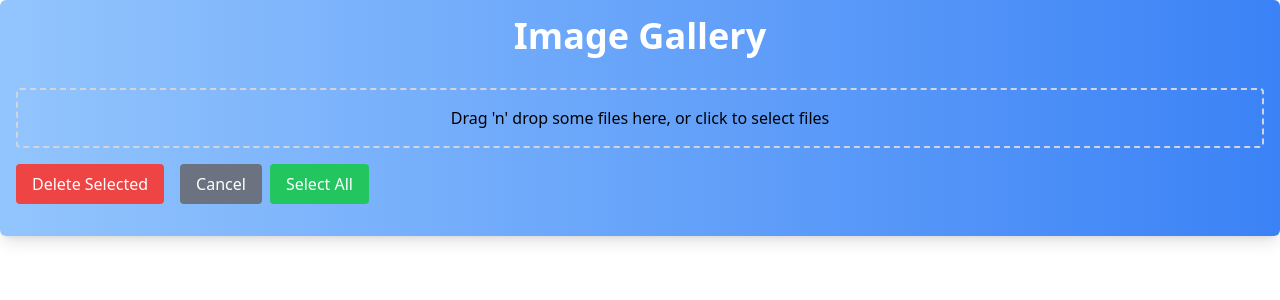
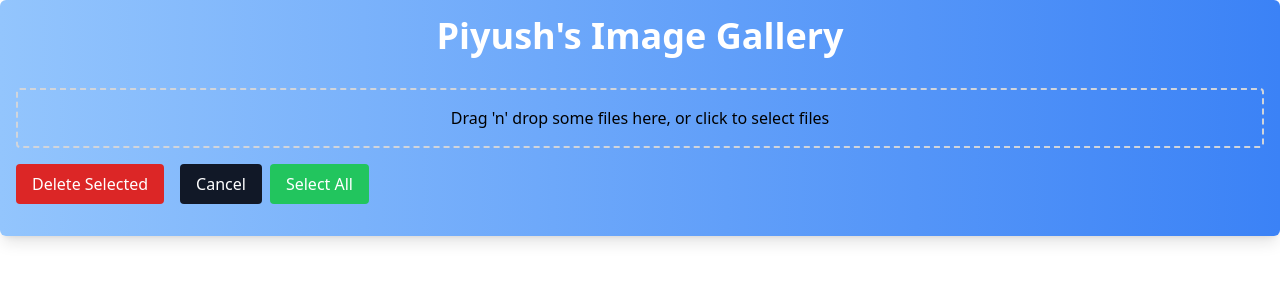
Before and after one commit to piyushbaibhav/image-gallery-, a React (Vite) app: page / in a window 1280 px wide. Both pictures are taken after a click on the button "Delete". Shown: the top 300 px of the page. Built offline with nearby package versions, Linux system fonts and the light colour scheme.

Commit message:
error msg

```diff
--- a/src/assets/Gallery.jsx
+++ b/src/assets/Gallery.jsx
@@ -1,4 +1,4 @@
-// Gallery.js
+
 import React, { useState } from 'react';
 import Image from './Image';
 import FileUpload from './FileUpload';
@@ -7,15 +7,24 @@ const Gallery = () => {
   const [uploadedImages, setUploadedImages] = useState([]);
   const [selectedImages, setSelectedImages] = useState([]);
   const [deleteMode, setDeleteMode] = useState(false);
+  const [errorMessage, setErrorMessage] = useState('');
 
   const handleFileUpload = (files) => {
-    const newImages = files.map((file) => ({
+    const imageFiles = files.filter(file => file.type.startsWith('image/'));
+
+    if (imageFiles.length === 0) {
+      setErrorMessage('Please select valid image files.');
+      return;
+    }
+
+    const newImages = imageFiles.map((file) => ({
       id: Math.random().toString(36).substring(7),
       src: URL.createObjectURL(file),
       alt: file.name,
     }));
 
     setUploadedImages([...uploadedImages, ...newImages]);
+    setErrorMessage('');
   };
 
   const handleDeleteSelected = () => {
@@ -55,20 +64,26 @@ const Gallery = () => {
 
   return (
     <div className="container mx-auto p-4 bg-gradient-to-r from-blue-300 to-blue-500 rounded-md shadow-lg">
-      <h1 className="text-4xl font-extrabold text-center text-white mb-8">Image Gallery</h1>
+      <h1 className="text-4xl font-extrabold text-center text-white mb-8">Piyush's Image Gallery</h1>
 
       <FileUpload onFileUpload={handleFileUpload} className="w-full mb-4" />
+
+      {errorMessage && (
+        <div className="bg-red-600 text-white px-4 py-2 rounded mb-4">
+          {errorMessage}
+        </div>
+      )}
 
       {/* Delete Buttons */}
       {deleteMode ? (
         <div className="mb-4 flex flex-col sm:flex-row">
           <button
             onClick={handleDeleteSelected}
-            className="bg-red-500 text-white px-4 py-2 rounded mb-2 sm:mb-0 sm:mr-4 mt-4"
+            className="bg-red-600 text-white px-4 py-2 rounded mb-2 sm:mb-0 sm:mr-4 mt-4"
           >
             Delete Selected
           </button>
-          <button onClick={() => setDeleteMode(false)} className="bg-gray-500 text-white px-4 py-2 rounded mt-4">
+          <button onClick={() => setDeleteMode(false)} className="bg-gray-900 text-white px-4 py-2 rounded mt-4">
             Cancel
           </button>
           <button onClick={handleSelectAll} className="bg-green-500 text-white px-4 py-2 rounded ml-2 mt-4">
```
